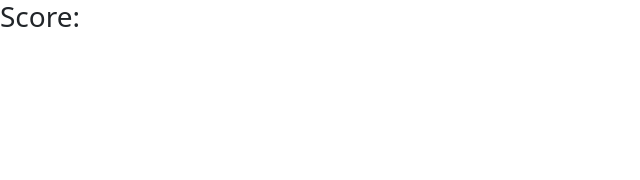
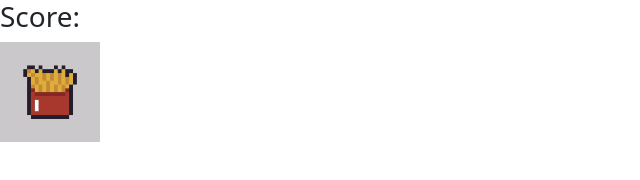
Before and after one commit to Seemachal-Goud-au19/memory-game, a plain HTML site: page index.html in a window 1280 px wide. Shown: the whole page, without its empty margins (0-640 px from the left). Drawn offline with nearby package versions, Linux system fonts and the light colour scheme.

Commit message:
Update index.html

```diff
--- a/index.html
+++ b/index.html
@@ -17,6 +17,7 @@
 <body>
 <h3>Score:<span id="result"></span></h3>
 <div class="grid">
+    <img src="./images/fries.png">
 
 </div>
 
```
